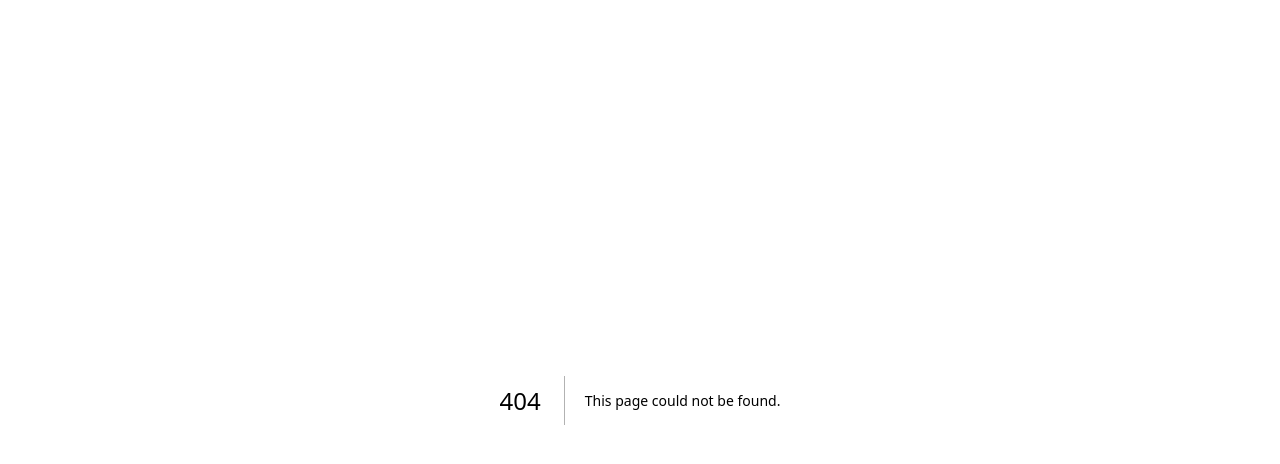
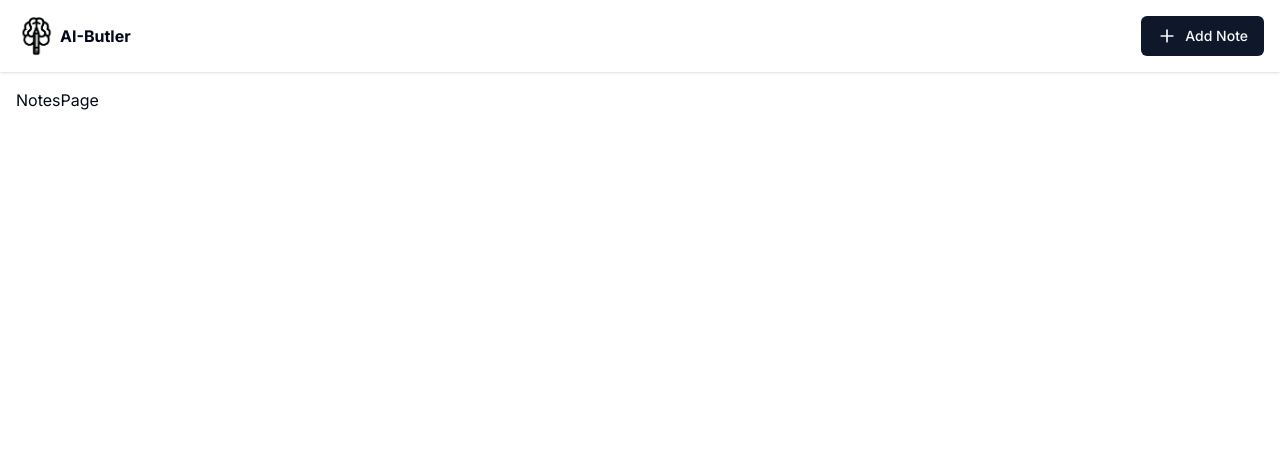
Before and after one commit to RiP3rQ/AI-Butler, a Next.js app: page /notes in a window 1280 px wide. Before the commit this address had no page. Shown: the top 464 px of the page. Built offline with nearby package versions, Linux system fonts and the light colour scheme.

Commit message:
Navbar component

```diff
--- /dev/null
+++ b/app/(auth)/sign-in/[[...sign-in]]/page.tsx
@@ -0,0 +1,16 @@
+import { SignIn } from "@clerk/nextjs";
+import { Metadata } from "next";
+
+export const metadata: Metadata = {
+  title: "AI-Butler - Login",
+  description:
+    "AI-Butler using OpenAI's API created by RiP3rQ using Sonny Sangha's and Coding in Flow's tutorials",
+};
+
+export default function Page() {
+  return (
+    <div className="flex h-screen items-center justify-center">
+      <SignIn appearance={{ variables: { colorPrimary: "#0f172A" } }} />
+    </div>
+  );
+}
--- /dev/null
+++ b/app/(auth)/sign-up/[[...sign-up]]/page.tsx
@@ -0,0 +1,16 @@
+import { SignUp } from "@clerk/nextjs";
+import { Metadata } from "next";
+
+export const metadata: Metadata = {
+  title: "AI-Butler - Register",
+  description:
+    "AI-Butler using OpenAI's API created by RiP3rQ using Sonny Sangha's and Coding in Flow's tutorials",
+};
+
+export default function Page() {
+  return (
+    <div className="flex h-screen items-center justify-center">
+      <SignUp appearance={{ variables: { colorPrimary: "#0f172A" } }} />
+    </div>
+  );
+}
--- /dev/null
+++ b/app/(main)/notes/__components/Navbar.tsx
@@ -0,0 +1,40 @@
+import { Button } from "@/components/ui/button";
+import { UserButton } from "@clerk/nextjs";
+import { Plus } from "lucide-react";
+import Image from "next/image";
+import Link from "next/link";
+import React from "react";
+
+type Props = {};
+
+const Navbar = (props: Props) => {
+  return (
+    <div className="p-4 shadow">
+      <div className="m-auto flex max-w-7xl flex-wrap items-center justify-between gap-3">
+        <Link href="/notes" className="flex items-center gap-1">
+          <Image src="/logo.png" alt="logo" width={40} height={40} />
+          <span className="font-bold">AI-Butler</span>
+        </Link>
+        <div className="flex items-center gap-2">
+          <UserButton
+            afterSignOutUrl="/"
+            appearance={{
+              elements: {
+                avatarBox: {
+                  width: "2.5rem",
+                  height: "2.5rem",
+                },
+              },
+            }}
+          />
+          <Button>
+            <Plus size={20} className="mr-2" />
+            Add Note
+          </Button>
+        </div>
+      </div>
+    </div>
+  );
+};
+
+export default Navbar;
--- /dev/null
+++ b/app/(main)/notes/layout.tsx
@@ -0,0 +1,14 @@
+import Navbar from "./__components/Navbar";
+
+export default function NotesLayout({
+  children,
+}: {
+  children: React.ReactNode;
+}) {
+  return (
+    <>
+      <Navbar />
+      <main className="m-auto max-w-7xl p-4">{children}</main>
+    </>
+  );
+}
--- /dev/null
+++ b/app/(main)/notes/page.tsx
@@ -0,0 +1,16 @@
+import { Metadata } from "next";
+import React from "react";
+
+type Props = {};
+
+export const metadata: Metadata = {
+  title: "AI-Butler - Notes",
+  description:
+    "AI-Butler using OpenAI's API created by RiP3rQ using Sonny Sangha's and Coding in Flow's tutorials",
+};
+
+const NotesPage = (props: Props) => {
+  return <div>NotesPage</div>;
+};
+
+export default NotesPage;
--- a/app/layout.tsx
+++ b/app/layout.tsx
@@ -6,8 +6,9 @@ import { ClerkProvider } from "@clerk/nextjs";
 const inter = Inter({ subsets: ["latin"] });
 
 export const metadata: Metadata = {
-  title: "Create Next App",
-  description: "Generated by create next app",
+  title: "AI-Butler",
+  description:
+    "AI-Butler using OpenAI's API created by RiP3rQ using Sonny Sangha's and Coding in Flow's tutorials",
 };
 
 export default function RootLayout({
```
